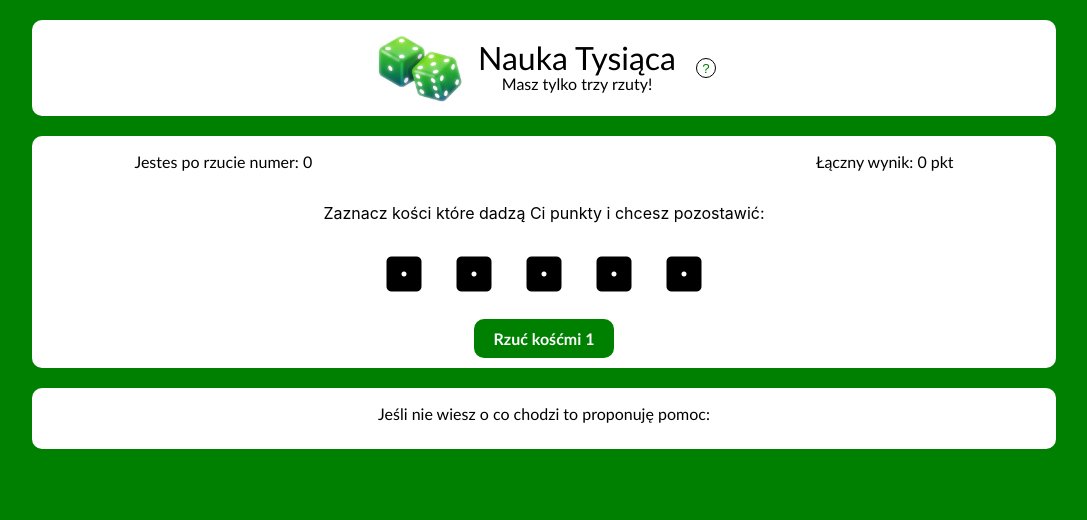
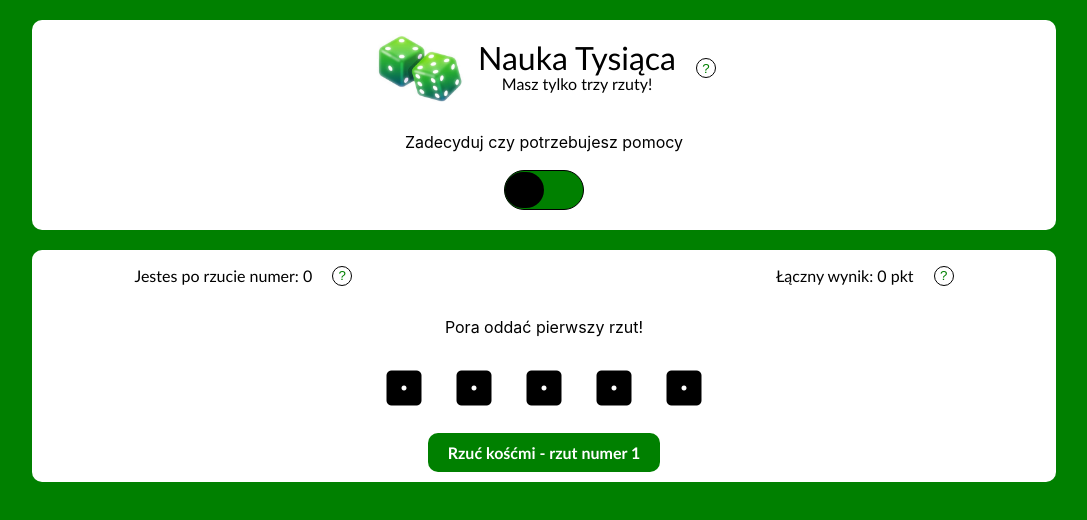
Before and after one commit to SosiKrolWalbrzycha/1000, a React (Create React App) app: page / in a window 1280 px wide. Shown: the top 520 px of the page, without its empty margins (96-1183 px from the left). Built offline with nearby package versions, Linux system fonts and the light colour scheme.

Commit message:
prawie gotowe

```diff
--- a/src/App.js
+++ b/src/App.js
@@ -35,13 +35,15 @@ function App() {
 		[0, 0, 0, 0, 0],
 	])
 
+	const [support, setSupport] = useState(0)
+
 	const checkTheSame = array => {
 		const counts = {}
-
-		const points = 0
 		for (const number of array) {
 			counts[number] = counts[number] ? counts[number] + 1 : 1
 		}
+
+		console.log(counts);
 
 		let updatedThrowScore = []
 		const smallStreet = { 1: 1, 2: 1, 3: 1, 4: 1, 5: 1 }
@@ -56,7 +58,7 @@ function App() {
 			return true
 		}
 
-		const str = [1,2,3,4,5]
+
 
 		if (matchesPattern(counts, smallStreet) || matchesPattern(counts, bigStreet)) {
 			updatedThrowScore.push(['Street', 150, 7])
@@ -181,7 +183,6 @@ function App() {
 			if (matchesPattern(counts, smallStreet) || matchesPattern(counts, bigStreet)) {
 				updatedThrowScore.push(150)
 			} else {
-
 				if (counts[1] === 1) {
 					updatedThrowScore.push(10)
 				}
@@ -267,13 +268,14 @@ function App() {
 
 				if (counts[2] === 5) {
 					updatedThrowScore.push(60)
-			}}
+				}
+			}
 
 			const sum = updatedThrowScore.reduce((accumulator, currentValue) => {
 				return accumulator + currentValue
 			}, 0)
 
-			newScoreNumber[a - 1] = sum
+			newScoreNumber[a-1] = sum
 			setScoreNumber(newScoreNumber)
 		}
 
@@ -293,19 +295,17 @@ function App() {
 		setThrowNumber(prevState => prevState + 1)
 	}
 	const handleButtonAll = () => {
+		setThrowNumber(prevState => prevState + 1)
 
-		setThrowNumber(prevState => prevState + 1)
-		const newMarkedDices = [...markedDices]
-		newMarkedDices[throwNumber] = [0,0,0,0,0]
-		setMarkedDices(newMarkedDices)
 		const newCubeScore = []
 
 		for (let i = 0; i < cubeScore.length; i++) {
-			{newCubeScore[i] = Math.floor(Math.random() * 6) + 1}
+			{
+				newCubeScore[i] = Math.floor(Math.random() * 6) + 1
+			}
 		}
 
 		setCubeScore(newCubeScore)
-
 	}
 
 	return (
@@ -328,7 +328,10 @@ function App() {
 					setSupportTeacher,
 					setThrowScore,
 					checkedNumbers,
-					setCheckedNumbers,handleButtonAll
+					setCheckedNumbers,
+					handleButtonAll,
+					support,
+					setSupport,
 				}}>
 				<Navbar />
 				<Content />
--- a/src/content.jsx
+++ b/src/content.jsx
@@ -2,7 +2,7 @@ import React, { useState, useEffect, useContext } from 'react'
 import './content.scss'
 import { DiceContext } from './App'
 import Footer from './footer.jsx'
-
+import { Tooltip } from 'react-tooltip'
 
 const Content = props => {
 	const {
@@ -19,7 +19,11 @@ const Content = props => {
 		supportTeacher,
 		setSupportTeacher,
 		setThrowScore,
-		checkedNumbers, setCheckedNumbers, handleButtonAll
+		setMerkedDices,
+		checkedNumbers,
+		setCheckedNumbers,
+		setCubeScore,
+		handleButtonAll,
 	} = useContext(DiceContext)
 
 	const markSingleDice = e => {
@@ -32,7 +36,7 @@ const Content = props => {
 			const newCheckedNumbers = [...checkedNumbers]
 
 			for (let i = throwNumber; i < 4; i++) {
-				newMarkedDices[i][diceNumber] = 1;
+				newMarkedDices[i][diceNumber] = 1
 				newCheckedNumbers[throwNumber][diceNumber] = diceScore
 			}
 
@@ -44,14 +48,13 @@ const Content = props => {
 			const newMarkedDicesScore = [...markedDicesScore]
 			const newCheckedNumbers = [...checkedNumbers]
 			for (let i = throwNumber; i < 4; i++) {
-				newMarkedDices[i][diceNumber] = 0;
+				newMarkedDices[i][diceNumber] = 0
 				newCheckedNumbers[throwNumber][diceNumber] = 0
 			}
 			newMarkedDicesScore[throwNumber][diceNumber] = 0
 			setMarkedDices(newMarkedDices)
 			setMarkedDicesScore(newMarkedDicesScore)
 			setCheckedNumbers(newCheckedNumbers)
-
 		}
 		checkTheScore()
 	}
@@ -105,7 +108,7 @@ const Content = props => {
 						data-key={index}
 						data-value={6}></i>
 				)
-			} else if(score === 5) {
+			} else if (score === 5) {
 				return (
 					<i
 						className={markedDices[throwNumber][index] === 1 ? 'fa-solid fa-dice-five active' : 'fa-solid fa-dice-five'}
@@ -122,10 +125,11 @@ const Content = props => {
 			const newSupportTeacher = [...supportTeacher]
 
 			for (let n = 0; n < 5; n++) {
-
-if (markedDices[throwNumber][n] === 0)
-{newSupportTeacher[throwNumber][n] = cubeScore[n]}
-else {newSupportTeacher[throwNumber][n] = 0}
+				if (markedDices[throwNumber][n] === 0) {
+					newSupportTeacher[throwNumber][n] = cubeScore[n]
+				} else {
+					newSupportTeacher[throwNumber][n] = 0
+				}
 			}
 
 			setSupportTeacher(newSupportTeacher)
@@ -134,44 +138,83 @@ else {newSupportTeacher[throwNumber][n] = 0}
 		}
 	}, [cubeScore])
 
-	const isEqualArray = (a, b) =>
-    a.length === b.length && a.every((value, index) => value === b[index]);
+	const isEqualArray = (a, b) => a.length === b.length && a.every((value, index) => value === b[index])
 
-	const isArrayNotEmpty = (array) => {return array.reduce((accumulator, currentValue) => accumulator + currentValue, 0)}
+	const isArrayNotEmpty = array => {
+		return array.reduce((accumulator, currentValue) => accumulator + currentValue, 0)
+	}
+
+	let message
+
+	if (throwNumber === 0) {
+		message = 'Pora oddać pierwszy rzut!'
+	}
+
+	else if(throwNumber > 0 && scoreNumber[throwNumber-1] === 0) {message= 'Aby oddać kolejny rzut zaznacz przynajmniej jedną kość, która da Ci punkty:'}
+
+	else if (throwNumber > 0 && scoreNumber[throwNumber - 1] > 0) {
+		message = 'Teraz możesz oddać rzut niezaznaczonymi kośćmi'
+	}
+
+
 
 	return (
 		<div className='diceScore'>
-			<div className='firstLine'><p>Jestes po rzucie numer: {throwNumber}</p><p>Łączny wynik: {
-				scoreNumber.reduce((accumulator, currentValue) => {
-				return accumulator + currentValue
-			}, 0)} pkt</p></div>
-			<p >Zaznacz kości które dadzą Ci punkty i chcesz pozostawić:</p>
+			<div className='firstLine'>
+				<div className='line'>
+					<p>Jestes po rzucie numer: {throwNumber}</p>
+					<button
+						className='support'
+						data-tooltip-id='second-tooltip'
+						data-tooltip-html='<div><h3>Numer rzutu</h3><p>Obok widzisz numer rzutu który własnie wykonujesz. Jesli jesteś po rzucie 0 to aplikacja oczekuje na Twój pierwszy rzut. Pamiętaj masz maksymalnie trzy rzuty.</p></div '
+						data-tooltip-variant='success'>
+						?
+					</button>
+					<Tooltip id='second-tooltip' place='bottom-start' className='supportWindow' events={['hover']} />
+				</div>
+				<div className='line'>
+					<p>
+						Łączny wynik:{' '}
+						{scoreNumber.reduce((accumulator, currentValue) => {
+							return accumulator + currentValue
+						}, 0)}{' '}
+						pkt
+					</p>
+					<button
+						className='support'
+						data-tooltip-id='third-tooltip'
+						data-tooltip-html='<div><h3>Łączny wynik</h3><p>Obok widzisz łaczną liczbe punktów które udało Ci się zgromadzić na zaznaczonych kościach. Aplikacja automatycznie sumuje wyniki wszytskich trzech wykonanych rzutów. Pamiętaj, że wyniki potrójne i większe oraz streety liczą się tylko wtedy gdy sa osiągnięte w jednym rzucie.</p></div '
+						data-tooltip-variant='success'>
+						?
+					</button>
+					<Tooltip id='third-tooltip' place='bottom-end' className='supportWindow' events={['hover']} />
+				</div>
+			</div>
+			<p>{message}</p>
 			<div className='dices'>{singleDiceScore(cubeScore)}</div>
 			<div className='buttons'>
+				<button className={throwNumber === 0 ? 'throwButton activeButton' : 'throwButton'} onClick={handleButton}>
+					Rzuć kośćmi - rzut numer {throwNumber + 1}
+				</button>
 
-			<button className={throwNumber === 0 ? 'throwButton activeButton' : 'throwButton'} onClick={handleButton}>
-				Rzuć kośćmi 1
-			</button>
-			<button className={throwNumber === 1 && scoreNumber[throwNumber-1] > 0? 'throwButton activeButton' : 'throwButton'} onClick={handleButton}>
-				Rzucaj! Rzut numer 2.
-			</button>
-			<button className={throwNumber === 2 && scoreNumber[throwNumber-1] > 0? 'throwButton activeButton' : 'throwButton'} onClick={handleButton}>
-				Rzuć kośćmi 3
-			</button>
-			<button className={throwNumber === 3 && scoreNumber[throwNumber-1] > 0? 'throwButton activeButton' : 'throwButton'}>
-				Wykorzystałeś trzy rzuty
-			</button>
+				<button
+					className={
+						(throwNumber === 0 || throwNumber === 1 || throwNumber === 2) && scoreNumber[throwNumber - 1] > 0
+							? 'throwButton activeButton'
+							: 'throwButton'
+					}
+					onClick={handleButton}>
+					Rzuć kośćmi - rzut numer {throwNumber + 1}
+				</button>
 
-			{/* <button className={isEqualArray(markedDices[throwNumber], [1, 1, 1, 1, 1]) && isArrayNotEmpty(markedDicesScore[throwNumber])? 'throwButton activeButton' : 'throwButton'} onClick={handleButtonAll}>
-				Wykonaj rzut wszystkimi koścmi
-			</button> */}
+				<button
+					className={
+						throwNumber === 3 && scoreNumber[throwNumber - 1] > 0 ? 'throwButton activeButton' : 'throwButton'
+					}>
+					Wykorzystałeś trzy rzuty - kliknij aby podsumować
+				</button>
 			</div>
-			<div className={throwNumber > 0 ? 'score scoreActive' : 'score'}>
-			</div>
-
-
-
-
+			<div className={throwNumber > 0 ? 'score scoreActive' : 'score'}></div>
 		</div>
 	)
 }
--- a/src/content.scss
+++ b/src/content.scss
@@ -11,10 +11,39 @@
 		flex-direction: row;
 		width: 80%;
 		justify-content: space-between;
+
+		.line {
+			display: flex;
+			align-items: center;
+		}
+
 		p {
 			font-family: 'Gill Sans', 'Gill Sans MT', Calibri, 'Trebuchet MS', sans-serif;
 			font-weight: lighter;
 		}
+
+		.support {
+			margin-left: 20px;
+			display: flex;
+			align-items: center;
+			justify-content: center;
+			width: 20px;
+			height: 20px;
+			background-color: #fff;
+			border: 1px solid rgb(0, 0, 0);
+			border-radius: 10px;
+			color: green;
+
+		}
+
+		.supportWindow {
+			display: flex;
+			align-items: center;
+			justify-content: center;
+			width: 300px;
+			background-color: rgb(0, 0, 0);
+		}
+		.support:hover {background-color: rgb(177, 255, 177);}
 	}
 
 	.dices {
@@ -55,7 +84,27 @@
 	display: flex;
 }
 
+.support {
+	margin-left: 20px;
+	display: flex;
+	align-items: center;
+	justify-content: center;
+	width: 20px;
+	height: 20px;
+	background-color: #fff;
+	border: 1px solid rgb(0, 0, 0);
+	border-radius: 10px;
+	color: green;
 
+}
+
+.supportWindow {
+	display: flex;
+	align-items: center;
+	justify-content: center;
+	width: 300px;
+	background-color: rgb(0, 0, 0);
+}
 
 .throwButton {
 	display: none;
--- a/src/footer.jsx
+++ b/src/footer.jsx
@@ -1,11 +1,24 @@
 import React, { useEffect, useState, useContext } from 'react'
 import { DiceContext } from './App'
 import './footer.scss'
-
+import { Tooltip } from 'react-tooltip'
 
 const Footer = props => {
-	const { throwScore, cubeScore, setMarkedDices, markedDices, markedDicesScore, setMarkedDicesScore, throwNumber, checkTheScore, setThrowScore, checkedNumbers, setCheckedNumbers, supportTeacher } =
-		useContext(DiceContext)
+	const {
+		throwScore,
+		cubeScore,
+		setMarkedDices,
+		markedDices,
+		markedDicesScore,
+		setMarkedDicesScore,
+		throwNumber,
+		checkTheScore,
+		setThrowScore,
+		checkedNumbers,
+		setCheckedNumbers,
+		supportTeacher,
+		support,
+	} = useContext(DiceContext)
 
 	const newMarkedDices = [...markedDices]
 	const newMarkedDicesScore = [...markedDicesScore]
@@ -16,19 +29,19 @@ const Footer = props => {
 		const diceScore = parseInt(e.target.getAttribute('data-value'))
 		const throwScoreIndex = parseInt(e.target.getAttribute('data-index'))
 
-
 		let diceNumbers = []
 
-		if (diceNumber === 7) {diceNumbers = [0,1,2,3,4]} else {
-
+		if (diceNumber === 7) {
+			diceNumbers = [0, 1, 2, 3, 4]
+		} else {
 			for (let i = 0; i < cubeScore.length; i++) {
 				if (cubeScore[i] === diceNumber) {
 					diceNumbers.push(i)
 				}
 			}
 
-		console.log(`diceNumbers ${diceNumbers}`)}
-
+			console.log(`diceNumbers ${diceNumbers}`)
+		}
 
 		for (let i = 0; i < diceNumbers.length; i++) {
 			for (let a = 0; a < diceNumbers.length; a++) {
@@ -38,47 +51,56 @@ const Footer = props => {
 			newMarkedDicesScore[throwNumber][diceNumbers[i]] = diceNumber
 		}
 
-
 		for (let x = 0; x < diceNumbers.length; x++) {
-			newCheckedNumbers[throwNumber][diceNumbers[x]]=supportTeacher[throwNumber][diceNumbers[x]];
+			newCheckedNumbers[throwNumber][diceNumbers[x]] = supportTeacher[throwNumber][diceNumbers[x]]
 		}
 
 		setCheckedNumbers(newCheckedNumbers)
 		setMarkedDices(newMarkedDices)
 		setMarkedDicesScore(newMarkedDicesScore)
 
-
-
-
-
 		checkTheScore()
 		usedTeacher(throwScoreIndex)
 	}
 
 	const usedTeacher = e => {
-		const newThrowScore = [...throwScore];
-		newThrowScore.splice(e,1);
+		const newThrowScore = [...throwScore]
+		newThrowScore.splice(e, 1)
 		setThrowScore(newThrowScore)
 		ButtonGenerator()
 	}
 
 	const ButtonGenerator = () => {
 		return throwScore.map((item, index) => (
-			<button key={item[2]} data-key={item[2]} data-value={item[1]} data-index={index} onClick={markGroupDice} className='btn active'>
+			<button
+				key={item[2]}
+				data-key={item[2]}
+				data-value={item[1]}
+				data-index={index}
+				onClick={markGroupDice}
+				className='btn active'>
 				{item[0]} - zyskasz {item[1]} punktów {index} numer {item[2]}
 			</button>
 		))
 	}
 
-	return <div className='diceTeacher'>
-
+	return (
+		<div className={support === 1 ? 'diceTeacher active' : 'diceTeacher'}>
 			<div className='firstLine'>
-			<p>Jeśli nie wiesz o co chodzi to proponuję pomoc:</p>
+				<p>Twój wirtualny pomocnik:</p>
+				<button
+					className='support'
+					data-tooltip-id='fourth-tooltip'
+					data-tooltip-html='<div><h3>Wirtualny pomocnik</h3><p>Jeśli po rzucie nie wiesz jakie masz możliwości to poniżej wyśiwietlą się możliwości wraz z wynikiem. Po kliknięciu w przycisk podpowiedzi określone kości zostaną zaznaczone automatycznie.</p></div '
+					data-tooltip-variant='success'>
+					?
+				</button>
+				<Tooltip id='fourth-tooltip' place='top-end' className='supportWindow' events={['hover']} />
 			</div>
 
 			<div className='buttons'>{throwScore.length > 0 && throwNumber > 0 ? ButtonGenerator() : ''}</div>
-
 		</div>
+	)
 }
 
 export default Footer
--- a/src/footer.scss
+++ b/src/footer.scss
@@ -1,42 +1,75 @@
 .diceTeacher {
+	display: none;
 	margin-top: 20px;
-	display: flex;
 	flex-direction: column;
 	align-items: center;
 	width: 100%;
 	background-color: rgb(255, 255, 255);
-
-	.firstLine {
-		p {
-			font-family: 'Gill Sans', 'Gill Sans MT', Calibri, 'Trebuchet MS', sans-serif;
-			font-weight: lighter;
-		}
-	}
 
 	.buttons {
 		display: flex;
 		flex-direction: column;
 		justify-content: center;
 		margin-bottom: 10px;
-.btn{
+		.btn {
 			display: none;
 			background-color: green;
 			color: white;
 			font-family: 'Gill Sans', 'Gill Sans MT', Calibri, 'Trebuchet MS', sans-serif;
-			font-weight: bolder;font-size: 1rem;
+			font-weight: bolder;
+			font-size: 1rem;
 			border: none;
 			border-radius: 10px;
 			padding: 10px 20px;
 			margin: 5px 10px;
-    transition: background-color .3s, color .3s;
+			transition: background-color 0.3s, color 0.3s;
 		}
 
 		.active {
 			display: flex;
 		}
+	}
 
+	.firstLine {
+		display: flex;
+		align-items: center;
+
+		p {
+			font-family: 'Gill Sans', 'Gill Sans MT', Calibri, 'Trebuchet MS', sans-serif;
+			font-weight: lighter;
+		}
+
+		.support {
+			margin-left: 20px;
+			display: flex;
+			align-items: center;
+			justify-content: center;
+			width: 20px;
+			height: 20px;
+			background-color: #fff;
+			border: 1px solid rgb(0, 0, 0);
+			border-radius: 10px;
+			color: green;
+		}
+
+		.supportWindow {
+			display: flex;
+			align-items: center;
+			justify-content: center;
+			width: 300px;
+			background-color: rgb(0, 0, 0);
+		}
+		.support:hover {
+			background-color: rgb(177, 255, 177);
 		}
 	}
+}
+
+.active{
+	display: flex;
+}
+
+
 @media (min-width: 576px) {
 	.diceTeacher {
 		width: 80%;
--- a/src/navbar.jsx
+++ b/src/navbar.jsx
@@ -1,9 +1,33 @@
-import React, { useEffect } from 'react'
+import React, { useEffect, useContext } from 'react'
 import './navbar.scss'
 import logo from './dices.png'
-import { Tooltip } from 'react-tooltip';
+import { Tooltip } from 'react-tooltip'
+import { DiceContext } from './App'
 
 const Navbar = () => {
+	const {
+		cubeScore,
+		handleButton,
+		checkTheSame,
+		markedDices,
+		setMarkedDices,
+		throwNumber,
+		scoreNumber,
+		markedDicesScore,
+		setMarkedDicesScore,
+		checkTheScore,
+		supportTeacher,
+		setSupportTeacher,
+		setThrowScore,
+		setMerkedDices,
+		checkedNumbers,
+		setCheckedNumbers,
+		setCubeScore,
+		handleButtonAll,
+		support,
+		setSupport,
+	} = useContext(DiceContext)
+
 	// useEffect(() => {
 	//     console.log('Navbar został zamontowany.');
 	//   }, []);
@@ -11,8 +35,13 @@ const Navbar = () => {
 	//     console.log('Navbar został zrenderowany.');
 	//   },);
 
+	const handleRange = (e) => {
+		setSupport(parseInt(e.target.value))
+	}
+
 	return (
 		<div className='navbar'>
+			<div className='navtext'>
 				<div className='logo'>
 					<img src={logo} alt='Dices Logo' />
 				</div>
@@ -20,10 +49,22 @@ const Navbar = () => {
 					<h1>Nauka Tysiąca</h1>
 					<p>Masz tylko trzy rzuty!</p>
 				</div>
-			<div></div>
+				<div>
+					<button
+						className='support'
+						data-tooltip-id='my-tooltip'
+						data-tooltip-html='<div><h3>O co chodzi?</h3><p>Oddaję w Twoje ręce aplikację uczącą gry w tysiąca. Zasady tej gry sa proste. Gracz otrzymuje pięć kości i dokonuje pierwszego rzutu za pomocą wszystkich z nich. Ma on prawo do kolejnych rzutów, ale tylko wtedy, gdy posiada jakiś układ wyrzucony za jednym razem. Za układy uznaje się: każdą jedynkę lub piątkę, co najmniej trzy takie same oczka i tzw. strita, czyli pięć oczek po kolei. Gracz odkłada (zaznacza) kości które tworzyły układ i może rzucać resztą kości. Jeśli wszystkie pięć kostek tworzy układ lub gracz odłożył wszystkie swoje kości to uzyskany wyniok można zapisać w tabeli wyników.</p></div '
+						data-tooltip-variant='success'>
+						?
+					</button>
+					<Tooltip id='my-tooltip' place='bottom-end' className='supportWindow' events={['hover']} />
+				</div>
+			</div>
 
-			<button className="support" data-tooltip-id="my-tooltip" data-tooltip-html="<div><h3>O co chodzi?</h3><p>Oddaję w Twoje ręce aplikację uczącą gry w tysiąca. Zasady tej gry sa proste. Gracz otrzymuje pięć kości i dokonuje pierwszego rzutu za pomocą wszystkich z nich. Ma on prawo do kolejnych rzutów, ale tylko wtedy, gdy posiada jakiś układ wyrzucony za jednym razem. Za układy uznaje się: każdą jedynkę lub piątkę, co najmniej trzy takie same oczka i tzw. strita, czyli pięć oczek po kolei. Gracz odkłada kości które tworzyły układ i może rzucać resztą kości. Jeśli wszystkie pięć kostek tworzy układ lub gracz odłożył wszystkie swoje kości to może powtórzyć rzut wszystkimi. Gdy w którymkolwiek rzucie nie znajdzie się żaden układ gracz traci wszystkie uzyskane punkty.</p></div " data-tooltip-variant="success">?</button>
-            <Tooltip id="my-tooltip" place="bottom-end" className="supportWindow" events={['hover']}/>
+			<div className='range'>
+				<p>Zadecyduj czy potrzebujesz pomocy</p>
+				<input className='rangeinput' type='range' min='0' max='1' value={support} onChange={handleRange}/>
+			</div>
 		</div>
 	)
 }
--- a/src/navbar.scss
+++ b/src/navbar.scss
@@ -1,9 +1,79 @@
 .navbar {
+	display: column;
+	background-color: white;
+	width: 100%;
+
+	.range{
+
+
+.rangeinput{
+
+	width: 80px;
+	margin-bottom: 20px;
+
+}
+
+.rangeinput{
+	-webkit-appearance: none;
+	color: green;
+	background-color: rgb(255, 255, 255);
+}
+
+.rangeinput::-webkit-slider-runnable-track {
+	-webkit-appearance: none;
+	height: 40px;
+	background:green;
+	border: 1px solid black;
+	border-radius: 20px;
+}
+.rangeinput::-webkit-slider-thumb {
+	-webkit-appearance: none;
+	color: #fff;
+	margin-top: 1px;
+	height: 36px;
+	background: black;
+	border: none;
+	border-radius: 20px;
+	width: 50%;
+}
+
+	}
+
+	.navtext {
 	display: flex;
+		align-items: center;
+		justify-content: center;
+
+		.logo {
+			display: flex;
+			width: 6em;
+			height: 6em;
+			margin-right: 5px;
+		}
+
+		.title {
+			display: flex;
+			flex-direction: column;
 			justify-content: center;
 			align-items: center;
-	background-color: white;
-	width: 100%;
+			margin-left: 5px;
+			line-height: 0rem;
+
+			H1 {
+				font-size: 2rem;
+				font-family: 'Gill Sans', 'Gill Sans MT', Calibri, 'Trebuchet MS', sans-serif;
+				font-weight: lighter;
+
+				margin-bottom: 10px;
+			}
+
+			p {
+				font-size: 1rem;
+				font-family: 'Gill Sans', 'Gill Sans MT', Calibri, 'Trebuchet MS', sans-serif;
+				font-weight: lighter;
+			}
+		}
+
 
 		.support {
 			margin-left: 20px;
@@ -16,7 +86,6 @@
 			border: 1px solid rgb(0, 0, 0);
 			border-radius: 10px;
 			color: green;
-
 		}
 
 		.supportWindow {
@@ -27,43 +96,13 @@
 			background-color: rgb(0, 0, 0);
 		}
 
-	.support:hover {background-color: rgb(177, 255, 177);}
-
-	.logo {
-		display: flex;
-		width: 6em;
-		height: 6em;
-		margin-right: 5px;
-	}
-
-
-
-	.title {
-		display: flex;
-		flex-direction: column;
-		justify-content: center;
-		align-items: center;
-		margin-left: 5px;
-		line-height: 0rem;
-
-		H1 {
-			font-size: 2rem;
-			font-family:'Gill Sans', 'Gill Sans MT', Calibri, 'Trebuchet MS', sans-serif;
-			font-weight:  lighter;
-
-			margin-bottom: 10px;
-		}
-
-		p {
-			font-size: 1rem;
-			font-family: 'Gill Sans', 'Gill Sans MT', Calibri, 'Trebuchet MS', sans-serif;
-			font-weight: lighter;
+		.support:hover {
+			background-color: rgb(177, 255, 177);
 		}
 	}
 }
 
 @media (min-width: 576px) {
-
 	.navbar {
 		width: 80%;
 		border-radius: 10px;
```
Lines whose indentation alone changed are shown as unchanged.
